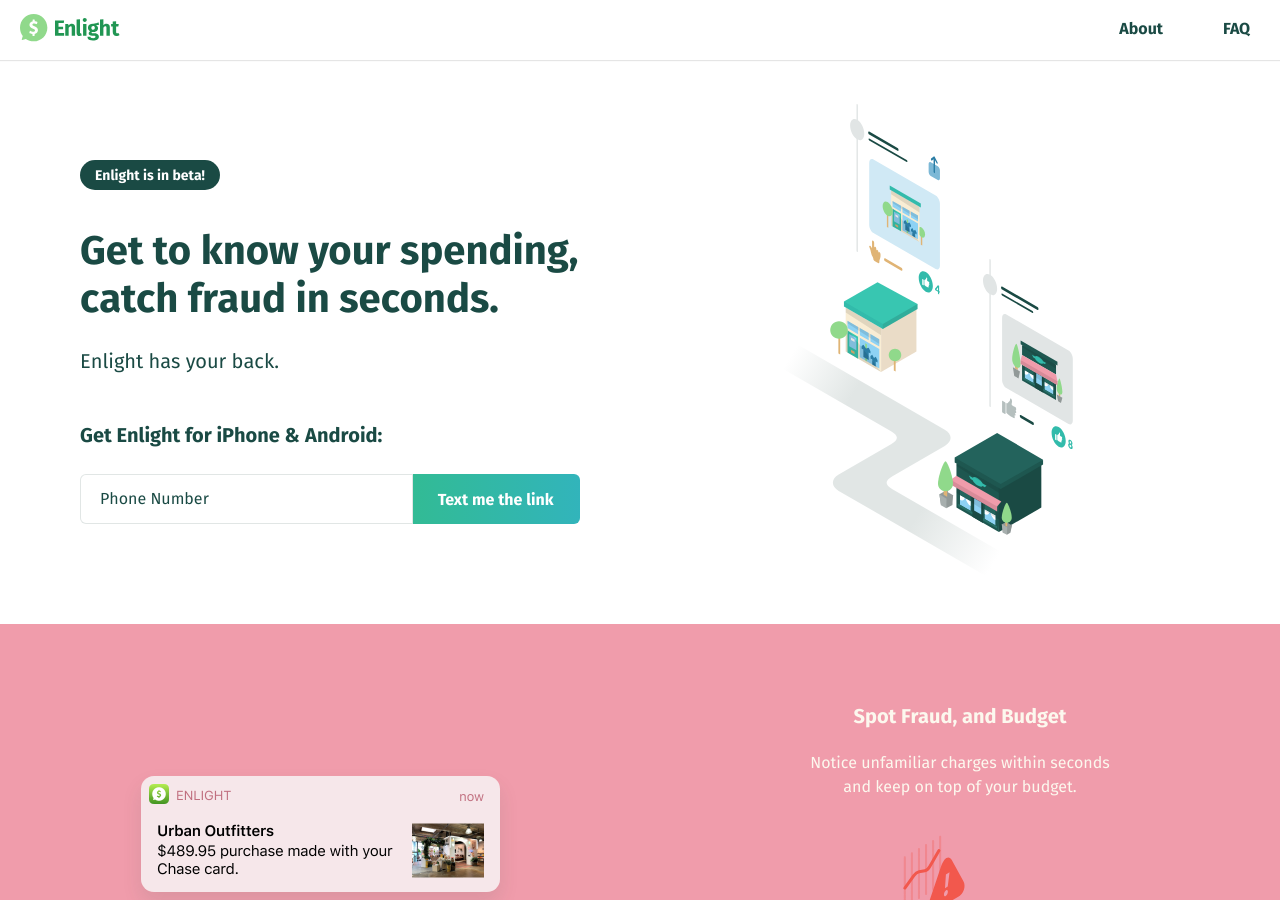
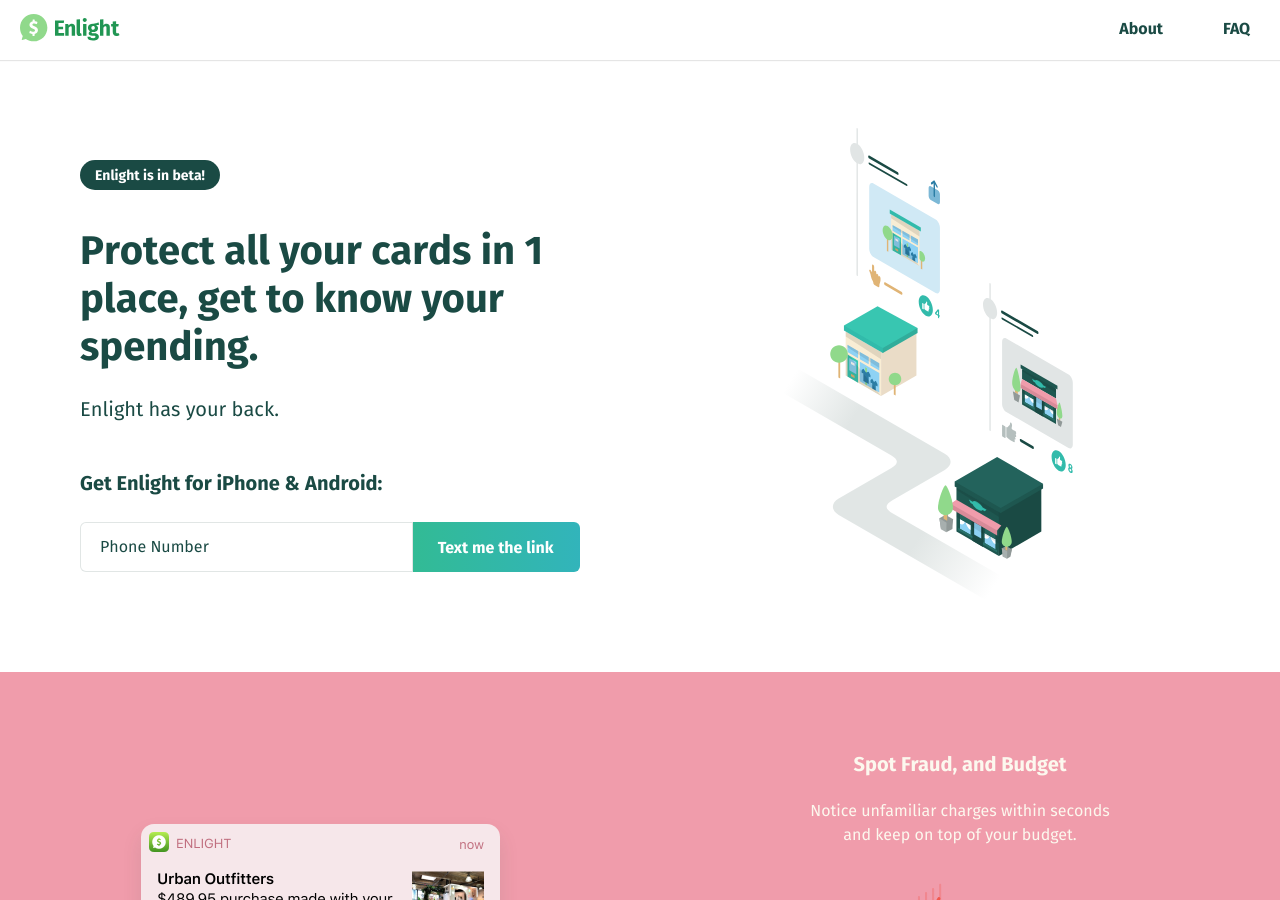
Before and after one commit to nfarina/enlight-site, a Jekyll site: the page built from index.html, in a window 1280 px wide and 900 px high. Built offline with Jekyll 4.4.1, drawn with Linux system fonts in a browser that asks for light colours; comment, search, counter and statistics services are not loaded.

Commit message:
Update index.html

```diff
--- a/index.html
+++ b/index.html
@@ -8,7 +8,7 @@
     <div class="col">
       <div class="use_your_words">
         <div class="pill">Enlight is in beta!</div>
-        <h1>Get to know your spending, catch fraud in seconds.</h1>
+        <h1>Protect all your cards in 1 place, get to know your spending.</h1>
         <p class="tag">Enlight has your back.</p>
         <div class="form_wrapper">
           <p class="get_it">Get Enlight for iPhone & Android:</p>
```
